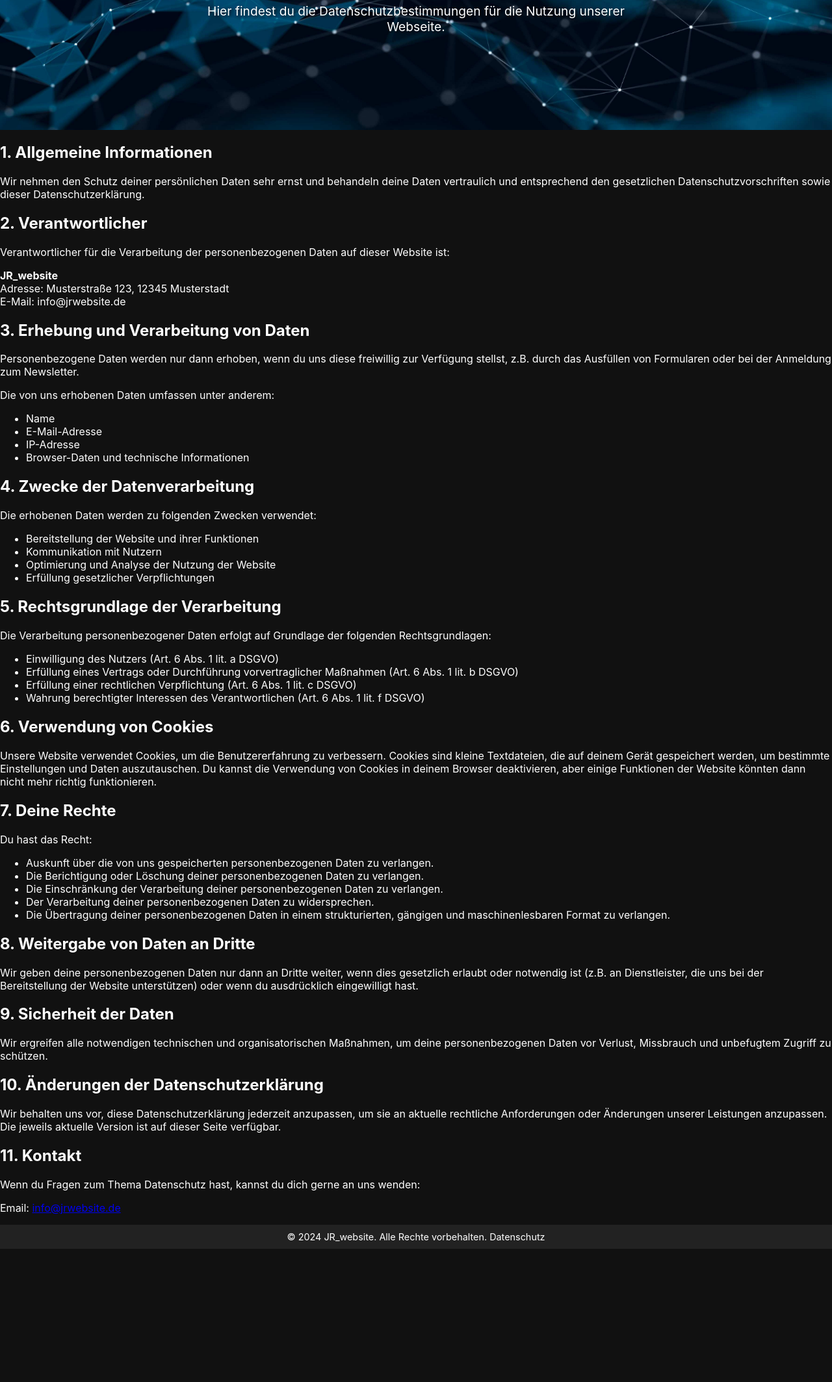
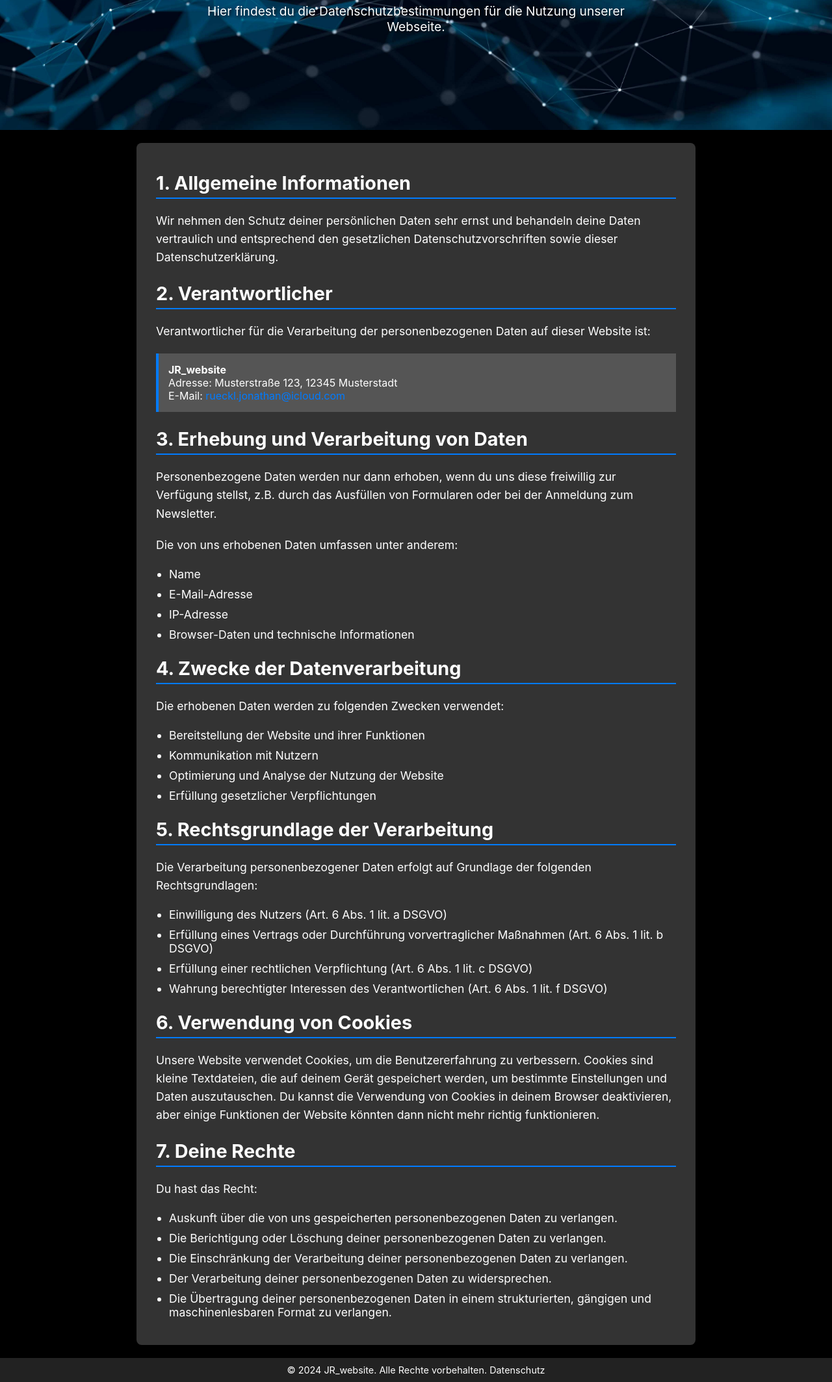
Before and after one commit to SwiftUI-App/py_website, a Flask app: page /datenschutz in a window 1280 px wide. Shown: the part 254-2381 px from the top of the page at 65% size. Before the commit the page ends 2176 px from the top, so only its background shows below. Run offline with Flask 3, Linux system fonts and the light colour scheme.

Commit message:
Update datenschutz.html

```diff
--- a/templates/datenschutz.html
+++ b/templates/datenschutz.html
@@ -5,6 +5,76 @@
     <meta name="viewport" content="width=device-width, initial-scale=1.0">
     <title>Datenschutz</title>
     <link rel="stylesheet" href="{{ url_for('static', filename='css/style.css') }}">
+    <style>
+        /* Stil für den Hauptinhalt */
+        main {
+            padding: 20px;
+            background-color: #000; /* Schwarzer Hintergrund */
+        }
+
+        section {
+            max-width: 800px;
+            margin: 0 auto;
+            background-color: #333; /* Grauer Hintergrund, gleich wie der Link-Header */
+            border-radius: 8px;
+            box-shadow: 0 4px 8px rgba(0, 0, 0, 0.3);
+            padding: 20px 30px;
+        }
+
+        section h2 {
+            font-size: 1.8rem;
+            color: white; /* Weiße Überschriften */
+            border-bottom: 2px solid #007BFF; /* Farbige Linie unter Überschriften */
+            padding-bottom: 5px;
+            margin-bottom: 20px;
+        }
+
+        section p {
+            font-size: 1.1rem;
+            color: white; /* Weißer Text */
+            line-height: 1.6;
+            margin-bottom: 20px;
+        }
+
+        section ul {
+            list-style-type: disc;
+            padding-left: 20px;
+            margin-bottom: 20px;
+        }
+
+        section ul li {
+            margin-bottom: 10px;
+            font-size: 1.1rem;
+            color: white; /* Weiße Listenpunkte */
+        }
+
+        a {
+            color: #007BFF; /* Dezentes Hellblau für Links */
+            text-decoration: none;
+        }
+
+        a:hover {
+            text-decoration: none;
+        }
+
+        p a {
+            font-weight: bold;
+        }
+
+        /* Akzentuierte Boxen für wichtige Informationen */
+        .info-box {
+            background-color: #555; /* Ein helleres Grau für Info-Boxen */
+            border-left: 4px solid #007BFF;
+            padding: 15px;
+            margin-bottom: 20px;
+            font-size: 1rem;
+            color: white; /* Weißer Text */
+        }
+
+        .info-box strong {
+            font-weight: bold;
+        }
+    </style>
 </head>
 <body>
     <header>
@@ -38,9 +108,11 @@
 
             <h2>2. Verantwortlicher</h2>
             <p>Verantwortlicher für die Verarbeitung der personenbezogenen Daten auf dieser Website ist:</p>
-            <p><strong>JR_website</strong><br>
-               Adresse: Musterstraße 123, 12345 Musterstadt<br>
-               E-Mail: <a rueckl.jonathan@icloud.com">info@jrwebsite.de</a></p>
+            <div class="info-box">
+                <strong>JR_website</strong><br>
+                Adresse: Musterstraße 123, 12345 Musterstadt<br>
+                E-Mail: <a href="mailto:rueckl.jonathan@icloud.com">rueckl.jonathan@icloud.com</a>
+            </div>
 
             <h2>3. Erhebung und Verarbeitung von Daten</h2>
             <p>Personenbezogene Daten werden nur dann erhoben, wenn du uns diese freiwillig zur Verfügung stellst, z.B. durch das Ausfüllen von Formularen oder bei der Anmeldung zum Newsletter.</p>
@@ -82,19 +154,6 @@
                 <li>Der Verarbeitung deiner personenbezogenen Daten zu widersprechen.</li>
                 <li>Die Übertragung deiner personenbezogenen Daten in einem strukturierten, gängigen und maschinenlesbaren Format zu verlangen.</li>
             </ul>
-
-            <h2>8. Weitergabe von Daten an Dritte</h2>
-            <p>Wir geben deine personenbezogenen Daten nur dann an Dritte weiter, wenn dies gesetzlich erlaubt oder notwendig ist (z.B. an Dienstleister, die uns bei der Bereitstellung der Website unterstützen) oder wenn du ausdrücklich eingewilligt hast.</p>
-
-            <h2>9. Sicherheit der Daten</h2>
-            <p>Wir ergreifen alle notwendigen technischen und organisatorischen Maßnahmen, um deine personenbezogenen Daten vor Verlust, Missbrauch und unbefugtem Zugriff zu schützen.</p>
-
-            <h2>10. Änderungen der Datenschutzerklärung</h2>
-            <p>Wir behalten uns vor, diese Datenschutzerklärung jederzeit anzupassen, um sie an aktuelle rechtliche Anforderungen oder Änderungen unserer Leistungen anzupassen. Die jeweils aktuelle Version ist auf dieser Seite verfügbar.</p>
-
-            <h2>11. Kontakt</h2>
-            <p>Wenn du Fragen zum Thema Datenschutz hast, kannst du dich gerne an uns wenden:</p>
-            <p>Email: <a href="rueckl.jonathan@icloud.com">info@jrwebsite.de</a></p>
         </section>
     </main>
 
```
